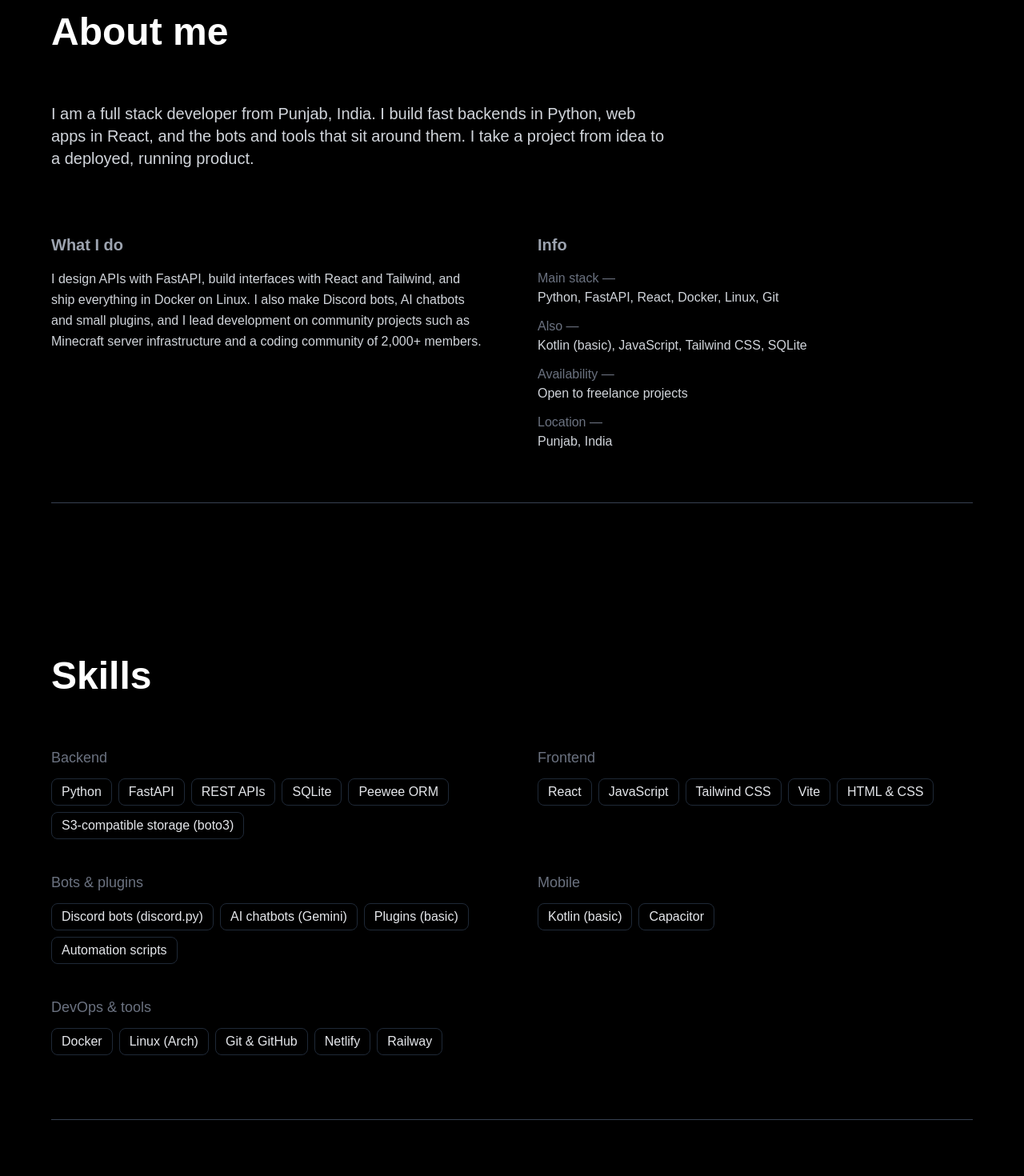
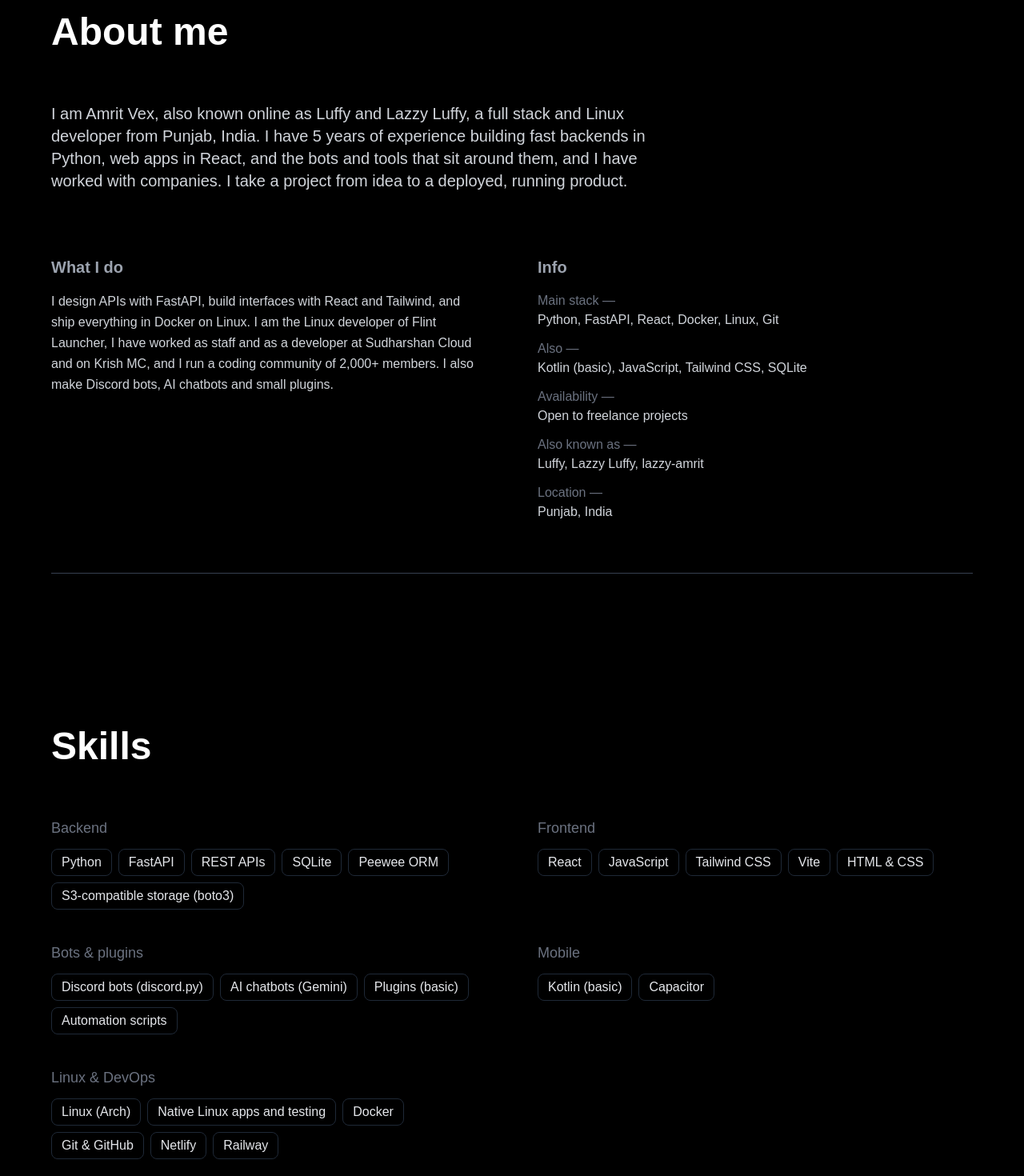
Before and after one commit to lazzy-amrit/my-portfolio, a React (Vite) app: page / in a window 1280 px wide. Shown: the part 880-2350 px from the top of the page at 80% size. Built offline with nearby package versions, Linux system fonts and the light colour scheme.

Commit message:
added new skills

```diff
--- a/index.html
+++ b/index.html
@@ -4,8 +4,9 @@
   <meta charset="UTF-8" />
   <meta name="viewport" content="width=device-width, initial-scale=1.0" />
 
-  <title>Amrit Vex – Full Stack Developer (FastAPI, React, Docker)</title>
-  <meta name="description" content="Amrit Vex is a full stack developer who builds FastAPI backends, React web apps, Discord bots and Dockerized deployments. See projects like Notely and Droply, and hire me for freelance work." />
+  <title>Amrit Vex (Lazzy Luffy) – Full Stack Developer</title>
+  <meta name="description" content="Amrit Vex, also known as Luffy, Lazzy Luffy and lazzy-amrit, is a full stack and Linux developer with 5 years of experience. FastAPI, React, Docker, Discord bots. Creator of Notely, Linux developer of Flint Launcher. Available for freelance work." />
+  <meta name="keywords" content="Amrit Vex, Amrit, Luffy, Lazzy Luffy, lazzy-amrit, Amrit full stack developer, Amrit backend developer, FastAPI developer, React developer, Linux developer, Flint Launcher, Notely, Droply, freelance developer India" />
   <meta name="author" content="Amrit Vex" />
   <meta name="robots" content="index, follow, max-image-preview:large, max-snippet:-1" />
   <link rel="canonical" href="https://amritvex.site/" />
@@ -18,8 +19,8 @@
   <meta property="og:type" content="website" />
   <meta property="og:site_name" content="Amrit Vex" />
   <meta property="og:locale" content="en_US" />
-  <meta property="og:title" content="Amrit Vex – Full Stack Developer" />
-  <meta property="og:description" content="FastAPI backends, React web apps, Discord bots and Docker deployments. Projects, skills and freelance contact." />
+  <meta property="og:title" content="Amrit Vex (Lazzy Luffy) – Full Stack Developer" />
+  <meta property="og:description" content="Full stack and Linux developer. FastAPI backends, React apps, Discord bots, Docker. Projects: Notely, Droply, Flint Launcher (Linux). Open to freelance work." />
   <meta property="og:url" content="https://amritvex.site/" />
   <meta property="og:image" content="https://amritvex.site/og-image.png" />
   <meta property="og:image:width" content="1200" />
@@ -28,8 +29,8 @@
 
   <!-- Twitter / X -->
   <meta name="twitter:card" content="summary_large_image" />
-  <meta name="twitter:title" content="Amrit Vex – Full Stack Developer" />
-  <meta name="twitter:description" content="FastAPI backends, React web apps, Discord bots and Docker deployments." />
+  <meta name="twitter:title" content="Amrit Vex (Lazzy Luffy) – Full Stack Developer" />
+  <meta name="twitter:description" content="Full stack and Linux developer. FastAPI, React, Docker, Discord bots. Open to freelance work." />
   <meta name="twitter:image" content="https://amritvex.site/og-image.png" />
 
   <!-- Structured data -->
@@ -41,27 +42,29 @@
         "@type": "ProfilePage",
         "@id": "https://amritvex.site/#profile",
         "url": "https://amritvex.site/",
-        "name": "Amrit Vex – Full Stack Developer",
+        "name": "Amrit Vex (Lazzy Luffy) – Full Stack Developer",
+        "dateModified": "2026-10-03",
         "mainEntity": { "@id": "https://amritvex.site/#person" }
       },
       {
         "@type": "Person",
         "@id": "https://amritvex.site/#person",
         "name": "Amrit Vex",
-        "alternateName": ["Amrit", "lazzy-amrit"],
+        "alternateName": ["Amrit", "Luffy", "Lazzy Luffy", "lazzy-amrit", "Amrit Vex"],
         "url": "https://amritvex.site/",
         "image": "https://amritvex.site/og-image.png",
         "jobTitle": "Full Stack Developer",
-        "description": "Full stack developer building FastAPI backends, React web apps, Discord bots and Docker deployments.",
+        "description": "Full stack and Linux developer with 5 years of experience. Builds FastAPI backends, React web apps, Discord bots and Docker deployments. Founder of Notely, Linux developer of Flint Launcher, and a former staff member and developer at Sudharshan Cloud.",
         "address": { "@type": "PostalAddress", "addressRegion": "Punjab", "addressCountry": "IN" },
         "sameAs": ["https://github.com/lazzy-amrit"],
-        "knowsAbout": ["Python", "FastAPI", "React", "JavaScript", "Docker", "Kotlin", "Discord bots", "REST APIs", "Linux", "Web development"]
+        "knowsAbout": ["Python", "FastAPI", "React", "JavaScript", "Docker", "Kotlin", "Linux", "Discord bots", "REST APIs", "Web development", "Minecraft"]
       },
       {
         "@type": "WebSite",
         "@id": "https://amritvex.site/#website",
         "url": "https://amritvex.site/",
         "name": "Amrit Vex",
+        "alternateName": ["Lazzy Luffy", "Luffy", "lazzy-amrit"],
         "inLanguage": "en",
         "publisher": { "@id": "https://amritvex.site/#person" }
       },
@@ -73,6 +76,15 @@
         "provider": { "@id": "https://amritvex.site/#person" },
         "areaServed": "Worldwide",
         "serviceType": ["Web development", "Backend and API development", "Discord bot development", "Docker deployment"]
+      },
+      {
+        "@type": "WebApplication",
+        "@id": "https://amritvex.site/#notely",
+        "name": "Notely",
+        "url": "https://notely-edu.pages.dev",
+        "applicationCategory": "EducationalApplication",
+        "description": "A notes platform for school students: camera notes, classes and chat, with an AI-based helper.",
+        "author": { "@id": "https://amritvex.site/#person" }
       }
     ]
   }
@@ -83,15 +95,24 @@
     <!-- Static fallback for crawlers and no-JS visitors. React replaces it on load. -->
     <header>
       <h1>Amrit Vex – Full Stack Developer</h1>
-      <p>I build FastAPI backends, React web apps, Discord bots and Docker deployments.</p>
+      <p>Also known as Luffy, Lazzy Luffy and lazzy-amrit. I build FastAPI backends, React web apps, Discord bots and Docker deployments, and I am a Linux developer with 5 years of experience.</p>
     </header>
     <main>
       <h2>Skills</h2>
       <p>Python, FastAPI, React, JavaScript, Tailwind CSS, Docker, Linux, Git, Kotlin (basic), Discord bots, plugins (basic).</p>
+      <h2>Experience</h2>
+      <ul>
+        <li>Linux developer of Flint Launcher – made the launcher native to Linux, with tests</li>
+        <li>Staff member and developer at Sudharshan Cloud</li>
+        <li>Developer of Krish MC</li>
+        <li>Founder of Notely, manager of the Coding Karna Hai Discord community (2,000+ members)</li>
+        <li>5 years of experience, including work for companies, now freelancing</li>
+      </ul>
       <h2>Projects</h2>
       <ul>
+        <li>Flint Launcher – lightweight Minecraft launcher for Windows and Linux (I am the Linux developer)</li>
+        <li>Notely – notes platform for school students built on FastAPI</li>
         <li>Droply – private file-sharing app built with FastAPI and S3-compatible storage</li>
-        <li>Notely – notes platform for students built on FastAPI</li>
         <li>Luna – Discord AI chatbot built with discord.py and Google Gemini</li>
         <li>Mukio – terminal music player for Linux</li>
         <li>Urban Pulse – road and infrastructure problem detector</li>
--- a/src/App.jsx
+++ b/src/App.jsx
@@ -3,6 +3,7 @@ import Hero from "./components/Hero";
 import ScrollHint from "./components/ScrollHint";
 import About from "./components/About";
 import Stack from "./components/Stack";
+import Experience from "./components/Experience";
 import Services from "./components/Services";
 import Projects from "./components/Projects";
 import Contact from "./components/Contact";
@@ -16,6 +17,7 @@ function App() {
         <ScrollHint />
         <About />
         <Stack />
+        <Experience />
         <Services />
         <Projects />
         <Contact />
--- a/src/components/About.jsx
+++ b/src/components/About.jsx
@@ -14,9 +14,11 @@ export default function About() {
 
       <div className={`mb-20 max-w-3xl ${anim}`}>
         <p className="text-lg md:text-xl text-gray-300 leading-relaxed">
-          I am a full stack developer from Punjab, India. I build fast backends in Python,
-          web apps in React, and the bots and tools that sit around them. I take a project
-          from idea to a deployed, running product.
+          I am Amrit Vex, also known online as Luffy and Lazzy Luffy, a full stack and Linux
+          developer from Punjab, India. I have 5 years of experience building fast backends
+          in Python, web apps in React, and the bots and tools that sit around them, and I
+          have worked with companies. I take a project from idea to a deployed, running
+          product.
         </p>
       </div>
 
@@ -25,9 +27,10 @@ export default function About() {
           <h3 className="text-xl font-semibold mb-4 text-gray-400">What I do</h3>
           <p className="text-gray-300 leading-relaxed">
             I design APIs with FastAPI, build interfaces with React and Tailwind, and ship
-            everything in Docker on Linux. I also make Discord bots, AI chatbots and small
-            plugins, and I lead development on community projects such as Minecraft server
-            infrastructure and a coding community of 2,000+ members.
+            everything in Docker on Linux. I am the Linux developer of Flint Launcher, I
+            have worked as staff and as a developer at Sudharshan Cloud and on Krish MC, and
+            I run a coding community of 2,000+ members. I also make Discord bots, AI
+            chatbots and small plugins.
           </p>
         </div>
 
@@ -51,6 +54,11 @@ export default function About() {
               Open to freelance projects
             </p>
             <p>
+              <span className="text-gray-500">Also known as —</span>
+              <br />
+              Luffy, Lazzy Luffy, lazzy-amrit
+            </p>
+            <p>
               <span className="text-gray-500">Location —</span>
               <br />
               Punjab, India
--- /dev/null
+++ b/src/components/Experience.jsx
@@ -0,0 +1,39 @@
+import useInView from "../hooks/useInView";
+import { experience, experienceSummary } from "../data/content";
+
+export default function Experience() {
+  const [ref, visible] = useInView();
+  const anim = visible ? "show-anim" : "hidden-anim";
+
+  return (
+    <section
+      id="experience"
+      ref={ref}
+      className="w-full bg-black text-white px-6 md:px-16 py-24"
+    >
+      <h2 className={`text-3xl md:text-5xl font-bold mb-6 ${anim}`}>Experience</h2>
+      <p className={`text-gray-400 mb-16 max-w-2xl ${anim}`}>{experienceSummary}</p>
+
+      <ol className={`space-y-8 max-w-3xl ${anim}`}>
+        {experience.map((item) => (
+          <li key={item.title} className="border-l border-gray-800 pl-6">
+            <h3 className="text-xl font-semibold mb-2">{item.title}</h3>
+            <p className="text-gray-400 text-sm leading-relaxed">{item.text}</p>
+            {item.link && (
+              <a
+                href={item.link}
+                target="_blank"
+                rel="noopener noreferrer"
+                className="inline-block mt-2 text-sm text-gray-300 hover:underline"
+              >
+                {item.link.replace(/^https?:\/\//, "").replace(/\/$/, "")} →
+              </a>
+            )}
+          </li>
+        ))}
+      </ol>
+
+      <div className="mt-24 border-t border-gray-700"></div>
+    </section>
+  );
+}
--- a/src/components/Hero.jsx
+++ b/src/components/Hero.jsx
@@ -1,4 +1,5 @@
 import useInView from "../hooks/useInView";
+import { aliases } from "../data/content";
 
 export default function Hero() {
   const [ref, visible] = useInView();
@@ -27,7 +28,10 @@ export default function Hero() {
           Full Stack Developer
         </p>
         <p className={`mt-1 text-gray-500 ${anim}`}>
-          FastAPI • React • Docker • Bots
+          FastAPI • React • Docker • Linux • Bots
+        </p>
+        <p className={`mt-1 text-gray-600 text-sm ${anim}`}>
+          Also known as {aliases.join(" · ")}
         </p>
 
         <div className={`mt-8 flex gap-4 justify-center md:justify-start ${anim}`}>
--- a/src/components/Navbar.jsx
+++ b/src/components/Navbar.jsx
@@ -1,6 +1,7 @@
 const links = [
   { href: "#about", label: "About" },
   { href: "#skills", label: "Skills" },
+  { href: "#experience", label: "Experience" },
   { href: "#services", label: "Services" },
   { href: "#projects", label: "Projects" },
   { href: "#contact", label: "Contact" },
@@ -11,12 +12,12 @@ export default function Navbar() {
     <header className="fixed top-0 left-0 w-full z-50 bg-black/70 backdrop-blur border-b border-gray-900">
       <nav
         aria-label="Main"
-        className="flex items-center justify-between px-6 md:px-16 py-4 text-sm"
+        className="flex items-center justify-center sm:justify-between px-4 md:px-16 py-4 text-xs md:text-sm"
       >
-        <a href="#top" className="font-semibold text-white">
+        <a href="#top" className="hidden sm:inline font-semibold text-white">
           Amrit Vex
         </a>
-        <ul className="flex gap-4 md:gap-8 text-gray-400">
+        <ul className="flex gap-3 md:gap-8 text-gray-400 whitespace-nowrap">
           {links.map((l) => (
             <li key={l.href}>
               <a href={l.href} className="hover:text-white transition">
--- a/src/components/Projects.jsx
+++ b/src/components/Projects.jsx
@@ -19,8 +19,9 @@ export default function Projects() {
             key={p.name}
             className={`p-6 border border-gray-800 rounded-xl hover:border-gray-500 transition flex flex-col ${anim}`}
           >
-            <h3 className="text-xl font-semibold mb-3">{p.name}</h3>
-            <p className="text-gray-400 text-sm mb-4">{p.description}</p>
+            <h3 className="text-xl font-semibold mb-1">{p.name}</h3>
+            {p.role && <p className="text-gray-300 text-sm mb-3">{p.role}</p>}
+            <p className={`text-gray-400 text-sm mb-4 ${p.role ? "" : "mt-2"}`}>{p.description}</p>
             <p className="text-gray-500 text-sm mb-6">{p.tags}</p>
 
             <div className="mt-auto">
--- a/src/data/content.js
+++ b/src/data/content.js
@@ -1,11 +1,13 @@
 // All portfolio content lives here. Edit this file to update the site.
+
+export const aliases = ["Luffy", "Lazzy Luffy", "lazzy-amrit"];
 
 export const skillGroups = [
   { title: "Backend", items: ["Python", "FastAPI", "REST APIs", "SQLite", "Peewee ORM", "S3-compatible storage (boto3)"] },
   { title: "Frontend", items: ["React", "JavaScript", "Tailwind CSS", "Vite", "HTML & CSS"] },
   { title: "Bots & plugins", items: ["Discord bots (discord.py)", "AI chatbots (Gemini)", "Plugins (basic)", "Automation scripts"] },
   { title: "Mobile", items: ["Kotlin (basic)", "Capacitor"] },
-  { title: "DevOps & tools", items: ["Docker", "Linux (Arch)", "Git & GitHub", "Netlify", "Railway"] },
+  { title: "Linux & DevOps", items: ["Linux (Arch)", "Native Linux apps and testing", "Docker", "Git & GitHub", "Netlify", "Railway"] },
 ];
 
 export const services = [
@@ -27,21 +29,75 @@ export const services = [
   },
 ];
 
+export const experienceSummary =
+  "5 years in software development, including work for companies. Now freelancing and looking for my next big client.";
+
+export const experience = [
+  {
+    title: "Linux developer, Flint Launcher",
+    text: "Made the whole Flint Launcher native to Linux, backed by proper tests. Flint is a lightweight Minecraft launcher for Windows and Linux.",
+    link: "https://flintlauncher.vercel.app/",
+  },
+  {
+    title: "Staff and developer, Sudharshan Cloud",
+    text: "Worked with the Sudharshan Cloud team as staff and as a developer.",
+    link: null,
+  },
+  {
+    title: "Developer, Krish MC",
+    text: "Main developer of Krish MC, which is hosted by Sudharshan Cloud.",
+    link: null,
+  },
+  {
+    title: "Founder, Notely",
+    text: "Started Notely and built its backend: FastAPI services spread across several nodes behind my own load balancer.",
+    link: "https://notely-edu.pages.dev",
+  },
+  {
+    title: "Community manager, Coding Karna Hai",
+    text: "Run a Discord coding community with more than 2,000 members.",
+    link: null,
+  },
+  {
+    title: "Freelance developer",
+    text: "Work for companies in the past, now taking on freelance websites, backends and bots.",
+    link: null,
+  },
+];
+
+// Minecraft server shown in the contact section. Only Survival is running.
+export const minecraftServer = {
+  name: "Lazzy Land Survival",
+  edition: "Bedrock",
+  address: "lazyland.mcsh.io",
+  port: "19132",
+};
+
 // link: null shows "Private repository" instead of a button.
+// role: optional line shown above the description.
 export const projects = [
+  {
+    name: "Flint Launcher",
+    role: "Linux developer",
+    description:
+      "A lightweight Minecraft launcher for Windows and Linux with isolated profiles, automatic Java management, Fabric support and Modrinth mod installs. I made the whole launcher native to Linux and wrote proper tests for it.",
+    tags: "Linux • Minecraft • Fabric • Testing",
+    link: "https://flintlauncher.vercel.app/",
+  },
+  {
+    name: "Notely",
+    role: "Founder and backend developer",
+    description:
+      "A notes platform for school students: take notes with the camera, organise them by class, chat, and get help from an AI-based helper. The FastAPI backend runs on several nodes behind my own load balancer. Live and working now.",
+    tags: "FastAPI • Load balancing • AI • Live",
+    link: "https://notely-edu.pages.dev",
+  },
   {
     name: "Droply",
     description:
       "A private file-sharing app for friends. Upload, store and share files through a FastAPI backend with S3-compatible object storage.",
     tags: "FastAPI • Peewee • S3 storage",
     link: null, // TODO: add the Droply GitHub or live URL here
-  },
-  {
-    name: "Notely",
-    description:
-      "A notes storage platform with an AI-based helper for students, built on a FastAPI backend with real-time communication. Currently under development.",
-    tags: "FastAPI • AI • In development",
-    link: "https://getnotely.netlify.app",
   },
   {
     name: "Luna",
```
Also changed, not shown: src/components/Contact.jsx (+6 -7 lines), 1 other file (tests, documents, lock files or other folders).
